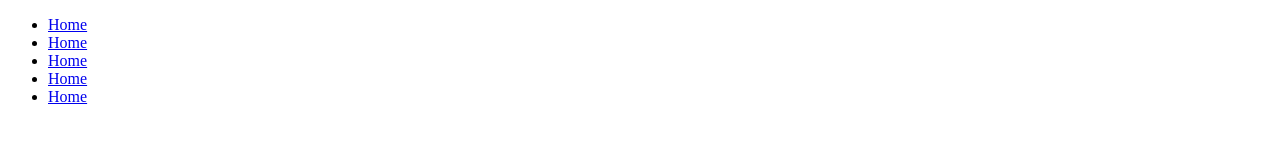
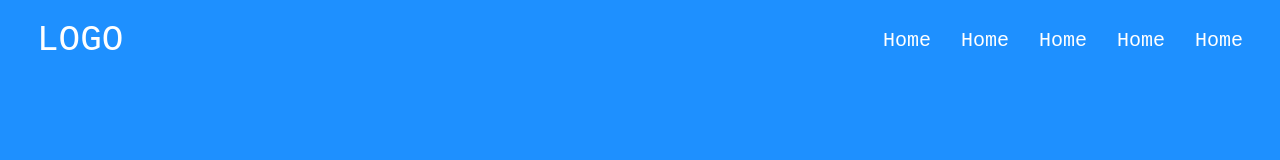
Before and after one commit to Rn2211/test, a plain HTML site: page index.html in a window 1280 px wide. Drawn offline with Linux system fonts and the light colour scheme.

Commit message:
style add

```diff
--- a/index.html
+++ b/index.html
@@ -5,13 +5,14 @@
     <meta http-equiv="X-UA-Compatible" content="IE=edge">
     <meta name="viewport" content="width=device-width, initial-scale=1.0">
     <title>Git</title>
+    <link rel="stylesheet" href="style.css">
 </head>
 <body>
 
     <header class="header">
         <nav class="header__nav">
-            <div class="contaner">
-                <a href="#!" class="header__logo"></a>
+            <div class="container">
+                <a href="#!" class="header__logo">Logo</a>
                 <ul class="header__list">
                     <li class="header__item"><a href="#!" class="header__link">Home</a></li>
                     <li class="header__item"><a href="#!" class="header__link">Home</a></li>
--- /dev/null
+++ b/style.css
@@ -0,0 +1,56 @@
+*{
+    margin: 0;
+    padding: 0;
+    box-sizing: border-box;
+    font-family:'Courier New', Courier, monospace;
+}
+
+a{
+    text-decoration: none;
+}
+
+ul{
+    list-style: none;
+}
+
+.container{
+    max-width: 1230px;
+    width: 100%;
+    margin: 0 auto;
+    padding: 0 12px;
+}
+
+/* header start */
+
+.header{
+    min-height: 100vh;
+    background: dodgerblue;
+}
+
+.header__nav{
+    padding: 20px 0;
+}
+
+.header__nav .container{
+    display: flex;
+    justify-content: space-between;
+    align-items: center;
+}
+
+.header__logo{
+    text-transform: uppercase;
+    font-size: 36px;
+    color: #fff;
+}
+
+.header__list{
+    display: flex;
+    column-gap: 30px;
+}
+
+.header__link{
+    font-size: 20px;
+    color: #fff;
+}
+
+/* header end */
```
